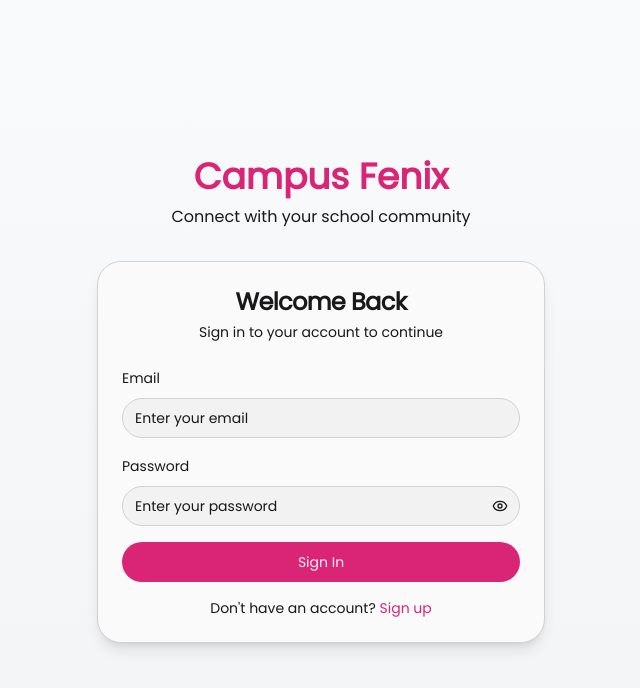
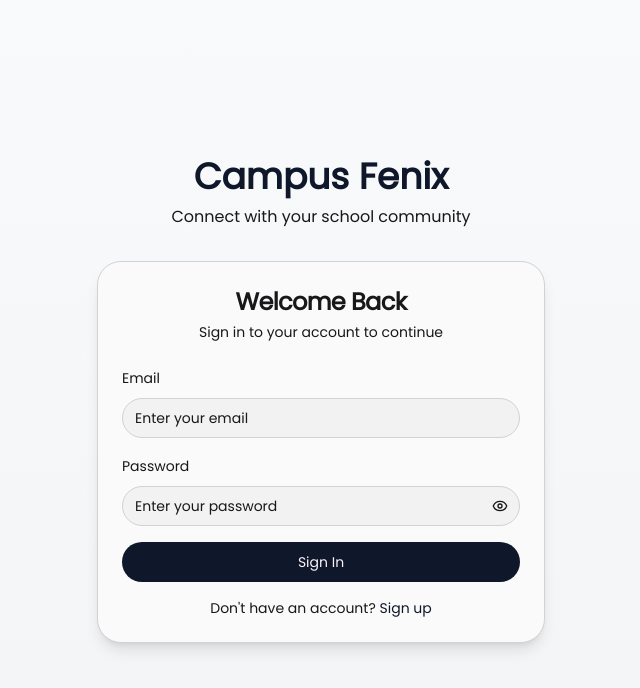
Before and after one commit to martik69420/lovable-jitsi-connect, a React (Vite) app: page /login in a window 1280 px wide. Shown: the top 688 px of the page, without its empty margins (319-959 px from the left). Built offline with nearby package versions, Linux system fonts and the light colour scheme; no server answers.

Commit message:
Applied theme test
Applied theme in Lovable

```diff
--- a/src/index.css
+++ b/src/index.css
@@ -13,19 +13,19 @@
     --card-foreground: 240 5% 10%;
     --popover: 240 5% 90%;
     --popover-foreground: 240 5% 10%;
-    --primary: 333 71% 50%;
+    --primary: 222 47.3684% 11.1765%;
     --primary-foreground: 327 73% 97%;
     --secondary: 240 5% 33%;
     --secondary-foreground: 0 0% 98%;
     --muted: 240 4% 83%;
     --muted-foreground: 240 5% 10%;
     --accent: 355 100% 97%;
-    --accent-foreground: 349 89% 60%;
-    --destructive: 0 72% 50%;
+    --accent-foreground: 229 84% 4.902%;
+    --destructive: 215 13.7931% 34.1176%;
     --destructive-foreground: 0 85% 97%;
     --border: 240 4% 83%;
     --input: 240 4% 83%;
-    --ring: 333 71% 50%;
+    --ring: 199 88.664% 48.4314%;
     --radius: 1.5rem;
     --chart-1: 328 85% 70%;
     --chart-2: 351 94% 71%;
```
